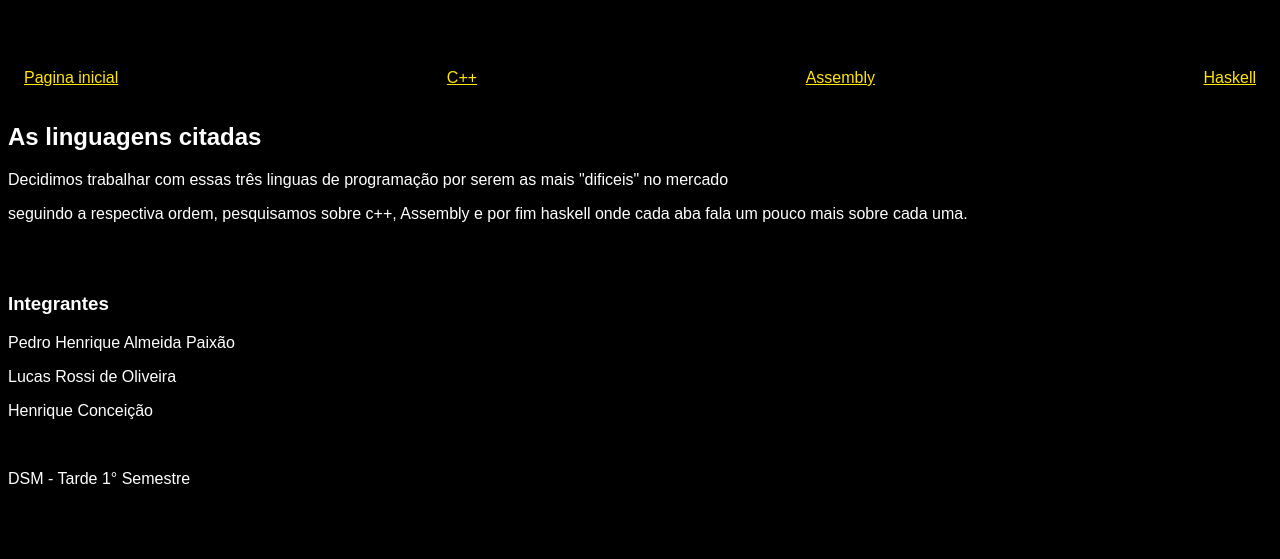
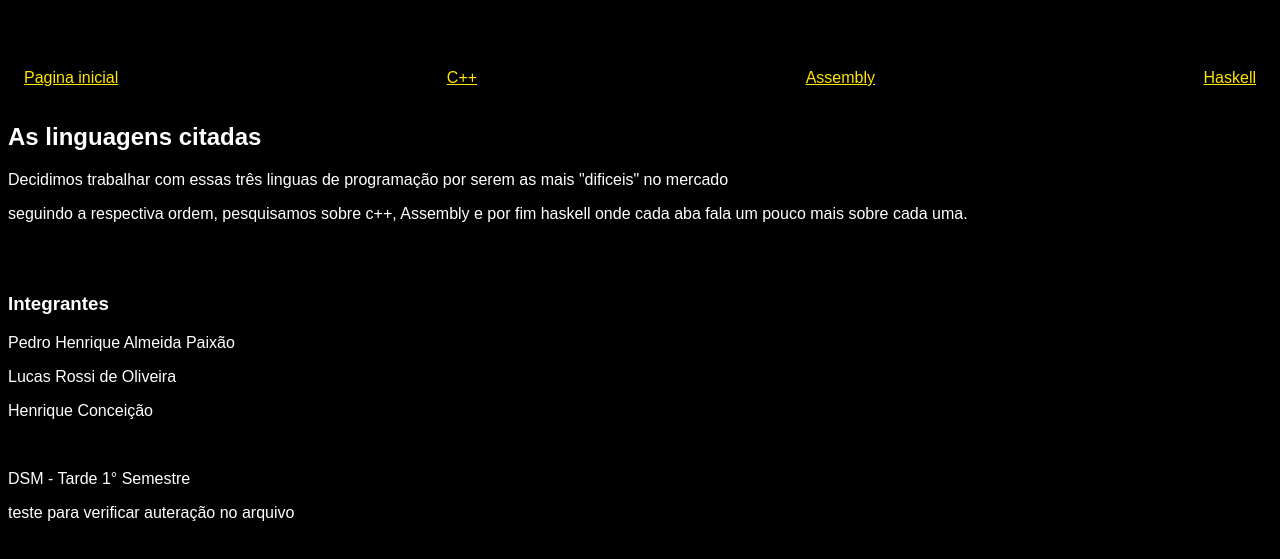
Before and after one commit to Lrossigit/site, a plain HTML site: page index.html in a window 1280 px wide. Shown: the part 61-620 px from the top of the page. Drawn offline with Linux system fonts and the light colour scheme.

Commit message:
pequena auteração

```diff
--- a/index.html
+++ b/index.html
@@ -41,6 +41,8 @@
 <p>Henrique Conceição</p>
 <br>
 <p>DSM - Tarde 1° Semestre</p>
+
+<p>teste para verificar auteração no arquivo</p>
 </body>
 
 </html>
```
